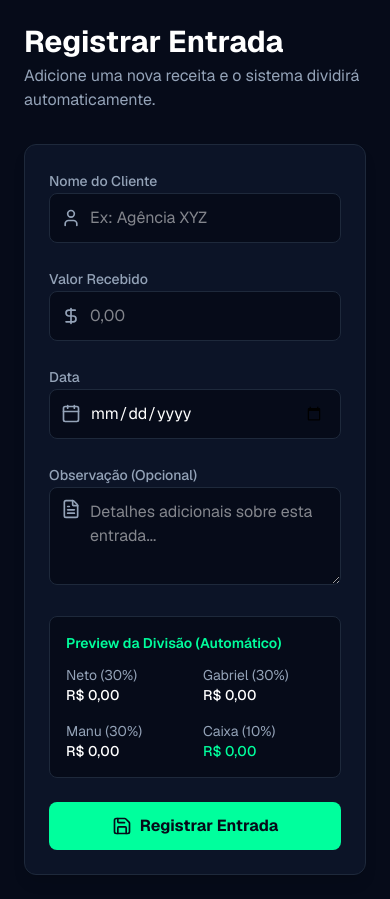
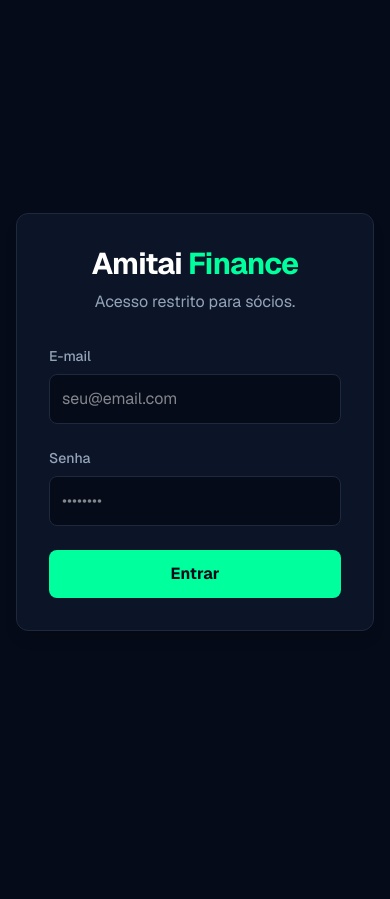
Before and after one commit to nogueiraskidib/amitai-finance, a Next.js app: page /registrar-entrada in a window 390 px wide. After the commit the page ends 844 px from the top, so only its background shows below. Built offline with nearby package versions, Linux system fonts and the light colour scheme; no server answers.

Commit message:
Implement authentication system

```diff
--- a/src/app/layout.tsx
+++ b/src/app/layout.tsx
@@ -1,7 +1,7 @@
 import type { Metadata } from "next";
 import { Geist, Geist_Mono } from "next/font/google";
 import "./globals.css";
-import Sidebar from "@/components/Sidebar";
+import AuthProvider from "@/components/AuthProvider";
 
 const geistSans = Geist({
   variable: "--font-geist-sans",
@@ -26,10 +26,9 @@ export default function RootLayout({
   return (
     <html lang="pt-BR" className={`${geistSans.variable} ${geistMono.variable} dark antialiased h-full`}>
       <body className="flex min-h-screen bg-brand-bg text-brand-text">
-        <Sidebar />
-        <main className="flex-1 w-full flex flex-col md:ml-0 overflow-x-hidden p-6 md:p-10">
+        <AuthProvider>
           {children}
-        </main>
+        </AuthProvider>
       </body>
     </html>
   );
--- a/src/app/page.tsx
+++ b/src/app/page.tsx
@@ -19,8 +19,8 @@ export default function Dashboard() {
   useEffect(() => {
     async function fetchData() {
       try {
-        const { data: receitas } = await supabase.from('receitas').select('*');
-        const { data: gastos } = await supabase.from('gastos').select('*');
+        const { data: receitas, error: errReceitas } = await supabase.from('receitas').select('*');
+        const { data: gastos, error: errGastos } = await supabase.from('gastos').select('*');
 
         let sumEntradas = 0;
         let sumGastos = 0;
@@ -30,6 +30,7 @@ export default function Dashboard() {
         let sumCaixa = 0;
 
         if (receitas) {
+          console.log('[Dashboard] Receitas encontradas:', receitas);
           receitas.forEach(r => {
             sumEntradas += r.valor || 0;
             sumNeto += r.neto_valor || 0;
@@ -37,12 +38,17 @@ export default function Dashboard() {
             sumManu += r.manu_valor || 0;
             sumCaixa += r.empresa_valor || 0;
           });
+        } else {
+          console.log('[Dashboard] Nenhuma receita retornada ou ocorreu um erro.', errReceitas);
         }
 
         if (gastos) {
+          console.log('[Dashboard] Gastos encontrados:', gastos);
           gastos.forEach(g => {
             sumGastos += g.valor || 0;
           });
+        } else {
+          console.log('[Dashboard] Nenhum gasto retornado ou ocorreu um erro.', errGastos);
         }
 
         setTotalEntradas(sumEntradas);
--- a/src/app/registrar-entrada/page.tsx
+++ b/src/app/registrar-entrada/page.tsx
@@ -41,8 +41,8 @@ export default function RegistrarEntrada() {
         ]);
 
       if (error) {
-        console.error(error);
-        alert('Erro ao salvar no banco de dados. Verifique se a tabela "receitas" existe com a coluna "neto_valor" (não joao_valor).');
+        console.error('Erro detalhado:', error);
+        alert(`Erro do Supabase: ${error.message}\n(Provavelmente falta a Policy de INSERT ou a coluna neto_valor está errada)`);
       } else {
         alert('Entrada registrada com sucesso!');
         setCliente('');
--- a/src/app/registrar-gasto/page.tsx
+++ b/src/app/registrar-gasto/page.tsx
@@ -31,8 +31,8 @@ export default function RegistrarGasto() {
         ]);
 
       if (error) {
-        console.error(error);
-        alert('Erro ao salvar no banco de dados. Verifique se a tabela "gastos" existe.');
+        console.error('Erro detalhado:', error);
+        alert(`Erro do Supabase: ${error.message}`);
       } else {
         alert('Gasto registrado com sucesso!');
         setDescricao('');
--- /dev/null
+++ b/src/components/AuthProvider.tsx
@@ -0,0 +1,111 @@
+'use client';
+
+import { useEffect, useState } from 'react';
+import { supabase } from '@/lib/supabase';
+import Sidebar from './Sidebar';
+
+export default function AuthProvider({ children }: { children: React.ReactNode }) {
+  const [session, setSession] = useState<any>(null);
+  const [loading, setLoading] = useState(true);
+  const [email, setEmail] = useState('');
+  const [password, setPassword] = useState('');
+  const [authError, setAuthError] = useState('');
+  const [authLoading, setAuthLoading] = useState(false);
+
+  useEffect(() => {
+    supabase.auth.getSession().then(({ data: { session } }) => {
+      setSession(session);
+      setLoading(false);
+    });
+
+    const {
+      data: { subscription },
+    } = supabase.auth.onAuthStateChange((_event, session) => {
+      setSession(session);
+    });
+
+    return () => subscription.unsubscribe();
+  }, []);
+
+  const handleLogin = async (e: React.FormEvent) => {
+    e.preventDefault();
+    setAuthLoading(true);
+    setAuthError('');
+
+    const { error } = await supabase.auth.signInWithPassword({
+      email,
+      password,
+    });
+
+    if (error) {
+      setAuthError('E-mail ou senha incorretos.');
+    }
+    setAuthLoading(false);
+  };
+
+  if (loading) {
+    return (
+      <div className="min-h-screen w-full bg-brand-bg flex items-center justify-center">
+        <div className="w-8 h-8 border-4 border-brand-primary border-t-transparent rounded-full animate-spin"></div>
+      </div>
+    );
+  }
+
+  if (!session) {
+    return (
+      <div className="min-h-screen w-full bg-brand-bg flex items-center justify-center p-4">
+        <div className="glass-card w-full max-w-md p-8 animate-in fade-in slide-in-from-bottom-4 duration-700">
+          <div className="text-center mb-8">
+            <h1 className="text-3xl font-bold text-white tracking-tight">Amitai <span className="text-brand-primary">Finance</span></h1>
+            <p className="text-brand-muted mt-2">Acesso restrito para sócios.</p>
+          </div>
+
+          <form onSubmit={handleLogin} className="space-y-6">
+            <div>
+              <label className="block text-sm font-medium text-brand-muted mb-2">E-mail</label>
+              <input
+                type="email"
+                value={email}
+                onChange={(e) => setEmail(e.target.value)}
+                className="w-full bg-brand-bg border border-brand-border rounded-lg p-3 text-white focus:border-brand-primary focus:ring-1 focus:ring-brand-primary outline-none transition-all"
+                placeholder="seu@email.com"
+                required
+              />
+            </div>
+
+            <div>
+              <label className="block text-sm font-medium text-brand-muted mb-2">Senha</label>
+              <input
+                type="password"
+                value={password}
+                onChange={(e) => setPassword(e.target.value)}
+                className="w-full bg-brand-bg border border-brand-border rounded-lg p-3 text-white focus:border-brand-primary focus:ring-1 focus:ring-brand-primary outline-none transition-all"
+                placeholder="••••••••"
+                required
+              />
+            </div>
+
+            {authError && <p className="text-brand-danger text-sm">{authError}</p>}
+
+            <button
+              type="submit"
+              disabled={authLoading}
+              className="w-full bg-brand-primary hover:bg-brand-primary-hover text-brand-bg font-bold py-3 px-4 rounded-lg transition-colors flex justify-center items-center gap-2"
+            >
+              {authLoading ? 'Entrando...' : 'Entrar'}
+            </button>
+          </form>
+        </div>
+      </div>
+    );
+  }
+
+  return (
+    <div className="flex min-h-screen w-full bg-brand-bg text-brand-text">
+      <Sidebar />
+      <main className="flex-1 w-full flex flex-col overflow-x-hidden p-6 md:p-10 custom-scrollbar h-screen overflow-y-auto">
+        {children}
+      </main>
+    </div>
+  );
+}
--- a/src/components/Sidebar.tsx
+++ b/src/components/Sidebar.tsx
@@ -3,6 +3,7 @@
 import Link from 'next/link';
 import { usePathname } from 'next/navigation';
 import { LayoutDashboard, PlusCircle, MinusCircle, History, CalendarCheck, LogOut } from 'lucide-react';
+import { supabase } from '@/lib/supabase';
 
 const navItems = [
   { name: 'Dashboard', href: '/', icon: LayoutDashboard },
@@ -46,7 +47,10 @@ export default function Sidebar() {
       </nav>
 
       <div className="p-4 border-t border-brand-border">
-        <button className="flex items-center gap-3 px-4 py-3 w-full text-left text-brand-danger hover:bg-brand-danger-dim rounded-xl transition-colors">
+        <button
+          onClick={async () => await supabase.auth.signOut()}
+          className="flex items-center gap-3 px-4 py-3 w-full text-left text-brand-danger hover:bg-brand-danger-dim rounded-xl transition-colors"
+        >
           <LogOut size={20} />
           Sair
         </button>
```
